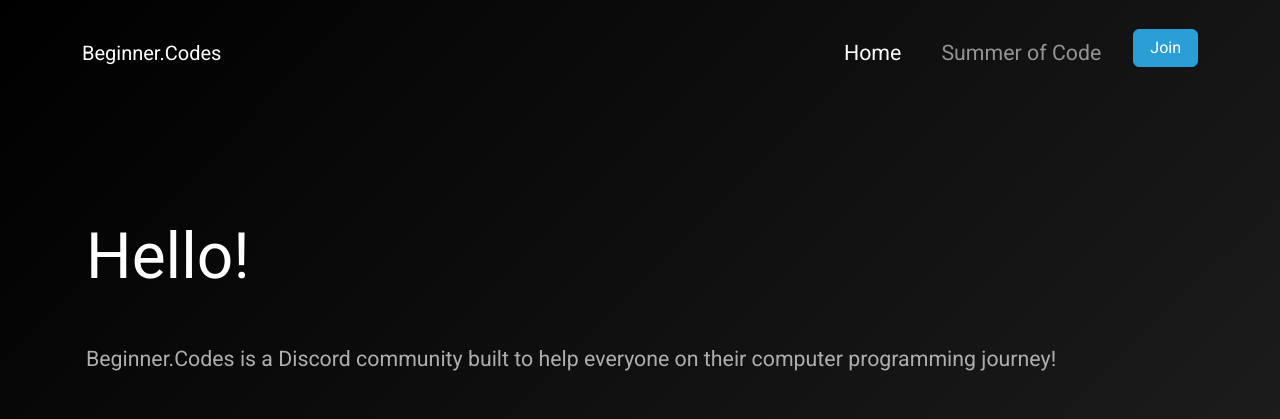
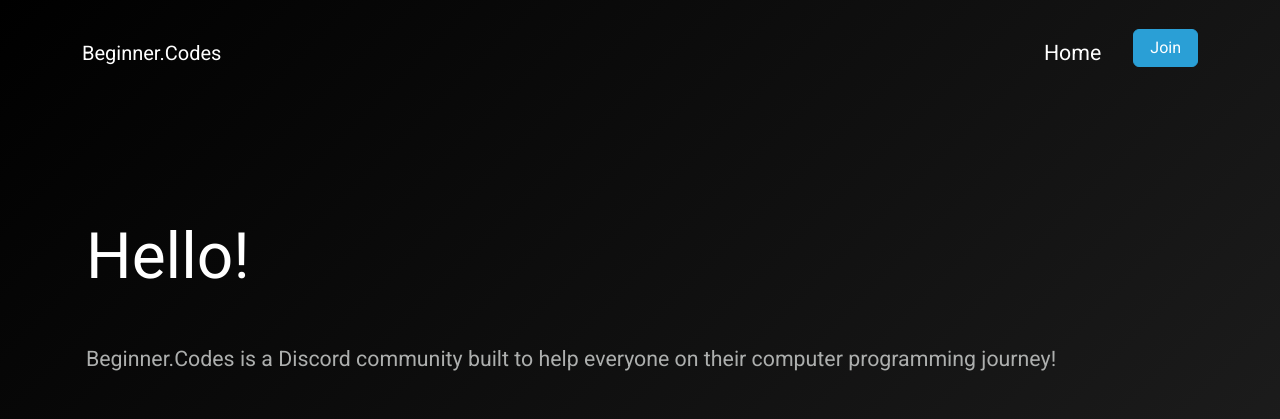
Before and after one commit to beginner-codes/website, a Python web app: template templates/index.html in a window 1280 px wide. Shown: the top 419 px of the page. Run offline with Jinja, Linux system fonts and the light colour scheme; the template is opened without the code that fills it, so the values that code supplies are empty.

Commit message:
Remove SOC link

```diff
--- a/templates/index.html
+++ b/templates/index.html
@@ -35,9 +35,6 @@
                         <li class="nav-item me-4">
                             <a class="nav-link active" href="/">Home</a>
                         </li>
-                        <li class="nav-item me-4">
-                            <a class="nav-link" href="https://soc.beginner.codes">Summer of Code</a>
-                        </li>
                         <li class="nav-item">
                             <a class="btn btn-primary" href="/discord">Join</a>
                         </li>
```
